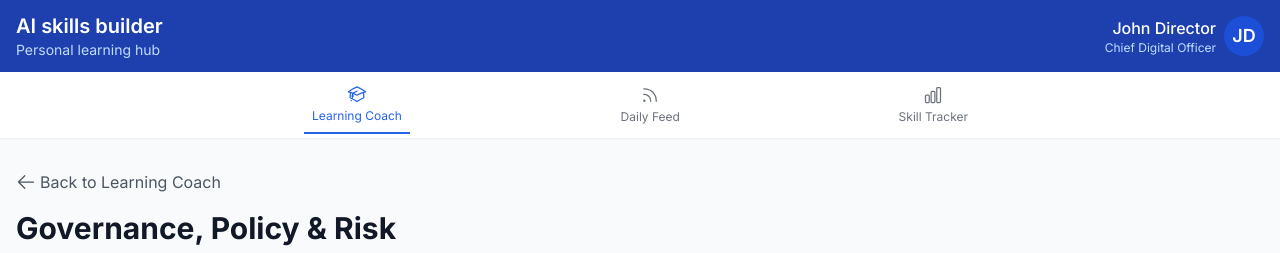
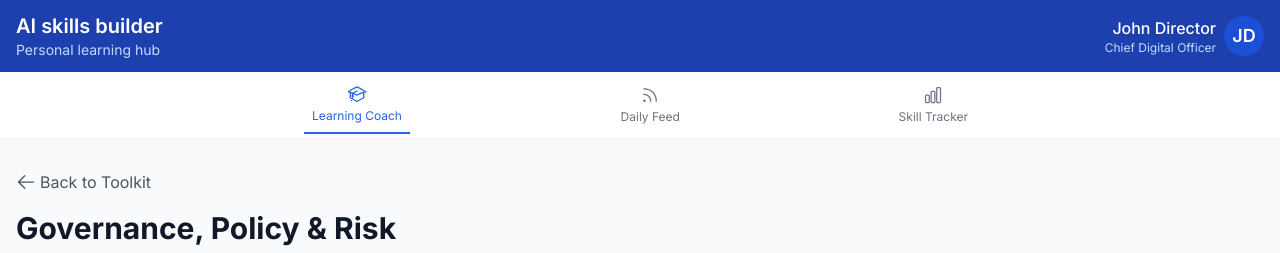
Before and after one commit to danr75/Test2Rapid, a Next.js app: page /ai-skills-toolkit/governance-policy-risk in a window 1280 px wide. Shown: the top 253 px of the page. Built offline with nearby package versions, Linux system fonts and the light colour scheme.

Commit message:
Toolkit back anchor

```diff
--- a/src/pages/ai-skills-toolkit/ai-ethics-responsibility.tsx
+++ b/src/pages/ai-skills-toolkit/ai-ethics-responsibility.tsx
@@ -212,7 +212,7 @@ const AIEthicsResponsibility = () => {
         <meta name="description" content="Explore AI ethics and responsibility resources" />
       </Head>
 
-      <Header />
+      <Header activeTab="learning-coach" />
 
       <main className="container mx-auto px-4 py-8">
         <div className="mb-6">
@@ -221,7 +221,7 @@ const AIEthicsResponsibility = () => {
             className="flex items-center text-gray-600 hover:text-gray-900 mb-4"
           >
             <ArrowLeftIcon className="h-5 w-5 mr-1" />
-            Back to Learning Coach
+            Back to Toolkit
           </button>
 
           <div className="flex flex-col md:flex-row md:items-center md:justify-between">
--- a/src/pages/ai-skills-toolkit/data-tech-capable.tsx
+++ b/src/pages/ai-skills-toolkit/data-tech-capable.tsx
@@ -212,7 +212,7 @@ const DataTechCapable = () => {
         <meta name="description" content="Explore data and technology capabilities resources" />
       </Head>
 
-      <Header />
+      <Header activeTab="learning-coach" />
 
       <main className="container mx-auto px-4 py-8">
         <div className="mb-6">
@@ -221,7 +221,7 @@ const DataTechCapable = () => {
             className="flex items-center text-gray-600 hover:text-gray-900 mb-4"
           >
             <ArrowLeftIcon className="h-5 w-5 mr-1" />
-            Back to Learning Coach
+            Back to Toolkit
           </button>
 
           <div className="flex flex-col md:flex-row md:items-center md:justify-between">
--- a/src/pages/ai-skills-toolkit/foundations-ecosystem.tsx
+++ b/src/pages/ai-skills-toolkit/foundations-ecosystem.tsx
@@ -212,7 +212,7 @@ const FoundationsEcosystem = () => {
         <meta name="description" content="Explore foundations and ecosystem resources" />
       </Head>
 
-      <Header />
+      <Header activeTab="learning-coach" />
 
       <main className="container mx-auto px-4 py-8">
         <div className="mb-6">
@@ -221,7 +221,7 @@ const FoundationsEcosystem = () => {
             className="flex items-center text-gray-600 hover:text-gray-900 mb-4"
           >
             <ArrowLeftIcon className="h-5 w-5 mr-1" />
-            Back to Learning Coach
+            Back to Toolkit
           </button>
 
           <div className="flex flex-col md:flex-row md:items-center md:justify-between">
--- a/src/pages/ai-skills-toolkit/governance-policy-risk.tsx
+++ b/src/pages/ai-skills-toolkit/governance-policy-risk.tsx
@@ -222,13 +222,13 @@ const GovernancePolicyRisk = () => {
 
       <main className="container mx-auto px-4 py-8">
         <div className="mb-6">
-          <button
-            onClick={() => router.back()}
+          <a
+            href="/learning-coach#my-toolkit"
             className="flex items-center text-gray-600 hover:text-gray-900 mb-4"
           >
             <ArrowLeftIcon className="h-5 w-5 mr-1" />
-            Back to Learning Coach
-          </button>
+            Back to Toolkit
+          </a>
 
           <div className="flex flex-col md:flex-row md:items-center md:justify-between">
             <div>
--- a/src/pages/ai-skills-toolkit/leadership-strategy.tsx
+++ b/src/pages/ai-skills-toolkit/leadership-strategy.tsx
@@ -212,7 +212,7 @@ const LeadershipStrategy = () => {
         <meta name="description" content="Explore leadership and strategy resources" />
       </Head>
 
-      <Header />
+      <Header activeTab="learning-coach" />
 
       <main className="container mx-auto px-4 py-8">
         <div className="mb-6">
@@ -221,7 +221,7 @@ const LeadershipStrategy = () => {
             className="flex items-center text-gray-600 hover:text-gray-900 mb-4"
           >
             <ArrowLeftIcon className="h-5 w-5 mr-1" />
-            Back to Learning Coach
+            Back to Toolkit
           </button>
 
           <div className="flex flex-col md:flex-row md:items-center md:justify-between">
--- a/src/pages/ai-skills-toolkit/workforce-enablement.tsx
+++ b/src/pages/ai-skills-toolkit/workforce-enablement.tsx
@@ -212,7 +212,7 @@ const WorkforceEnablement = () => {
         <meta name="description" content="Explore workforce enablement resources" />
       </Head>
 
-      <Header />
+      <Header activeTab="learning-coach" />
 
       <main className="container mx-auto px-4 py-8">
         <div className="mb-6">
@@ -221,7 +221,7 @@ const WorkforceEnablement = () => {
             className="flex items-center text-gray-600 hover:text-gray-900 mb-4"
           >
             <ArrowLeftIcon className="h-5 w-5 mr-1" />
-            Back to Learning Coach
+            Back to Toolkit
           </button>
 
           <div className="flex flex-col md:flex-row md:items-center md:justify-between">
--- a/src/pages/learning-coach.tsx
+++ b/src/pages/learning-coach.tsx
@@ -593,7 +593,7 @@ const LearningCoachPage: React.FC = () => {
           </div>
 
           {/* AI Skills Toolkit Section */}
-          <div className="mb-12">
+          <div id="my-toolkit" className="mb-12">
             <h2 className="text-3xl font-semibold mb-6 text-left text-gray-800">
               My Toolkit
             </h2>
```
